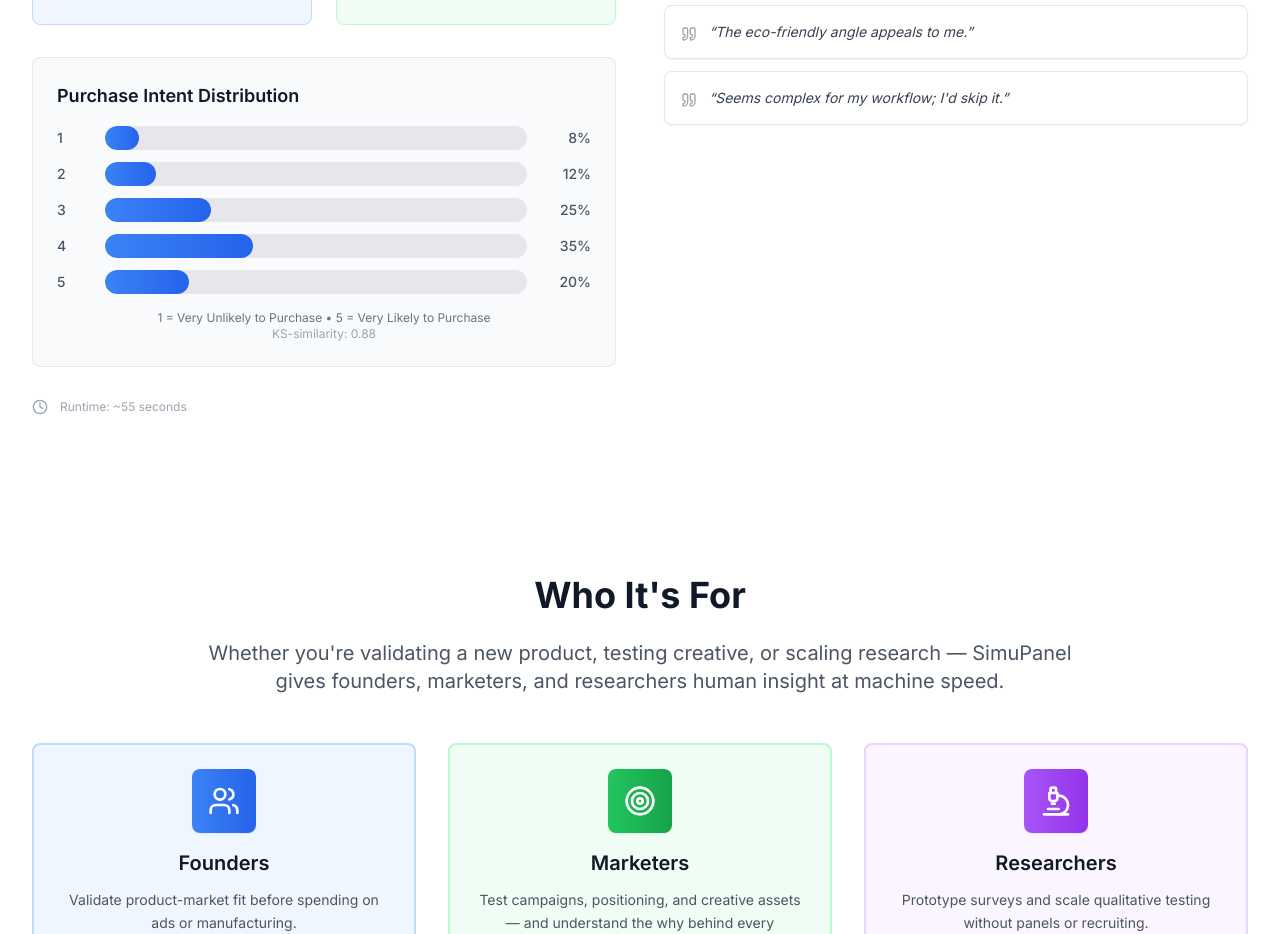
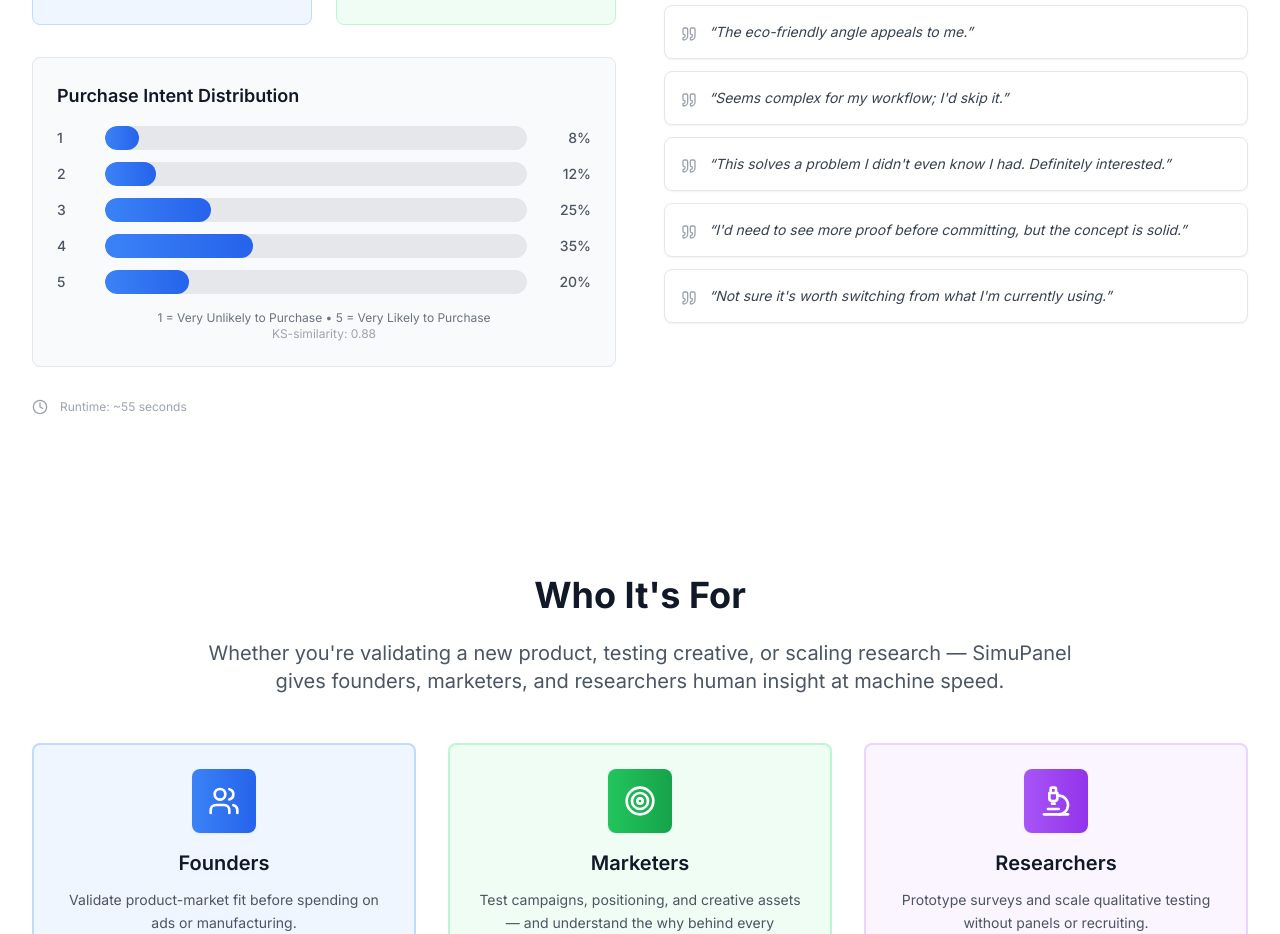
Before and after one commit to JamesonCodes/SimuPanel, a Next.js app: page / in a window 1280 px wide. Shown: the part 4020-4954 px from the top of the page. Built offline with nearby package versions, Linux system fonts and the light colour scheme.

Commit message:
feat: expand example output quotes and enhance hero messaging
- Add 3 additional quotes to Top Quotes section (6 total)
- Add bolded "90% accuracy" to hero sub-text
- Transform How It Works callout with gradient background
- Remove redundant output callout from step 3

```diff
--- a/components/Results.tsx
+++ b/components/Results.tsx
@@ -16,7 +16,10 @@
   const sampleFeedback = [
     'I\'d probably try this — it sounds useful and fairly priced.',
     'The eco-friendly angle appeals to me.',
-    'Seems complex for my workflow; I\'d skip it.'
+    'Seems complex for my workflow; I\'d skip it.',
+    'This solves a problem I didn\'t even know I had. Definitely interested.',
+    'I\'d need to see more proof before committing, but the concept is solid.',
+    'Not sure it\'s worth switching from what I\'m currently using.'
   ];
 
   return (
```
